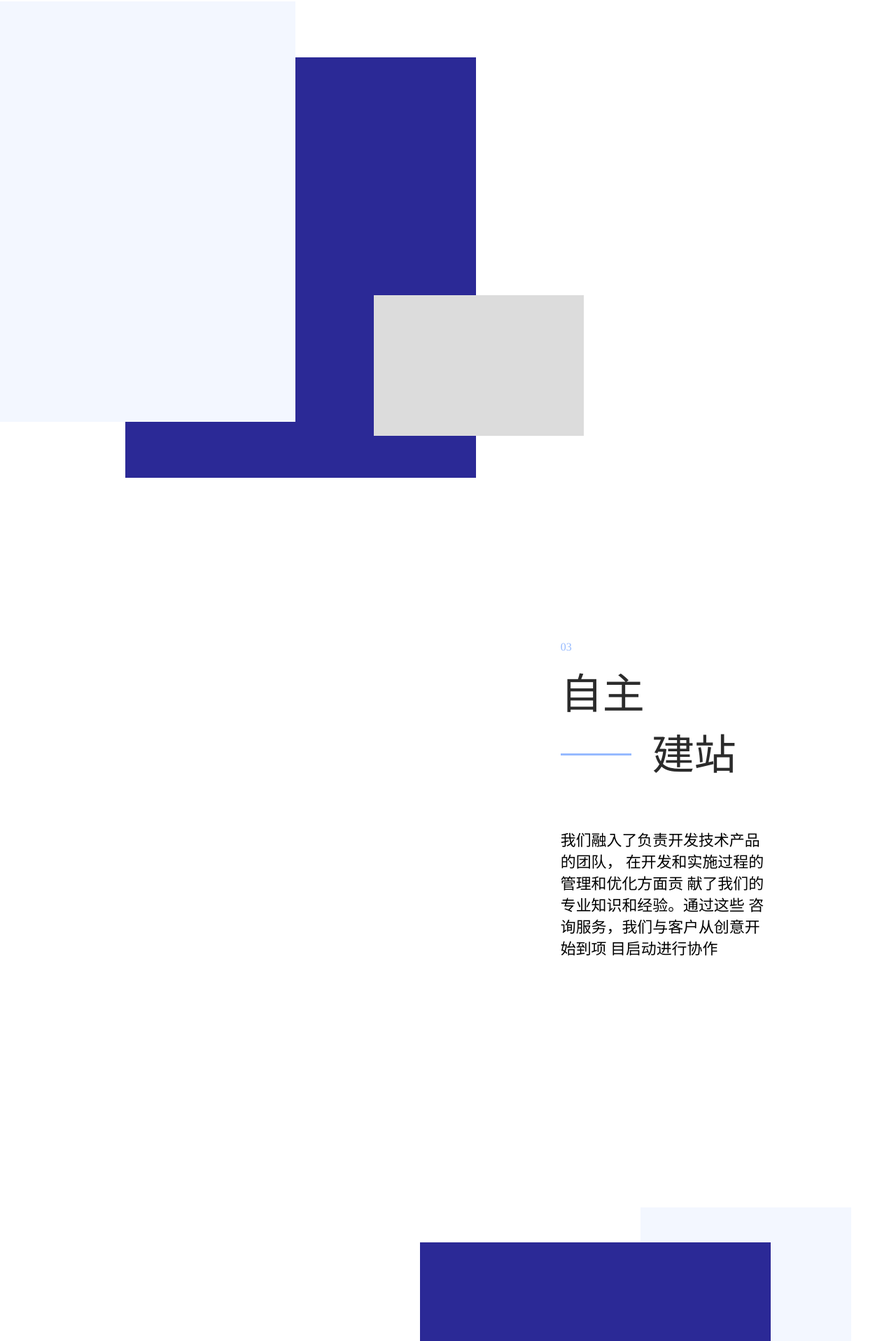
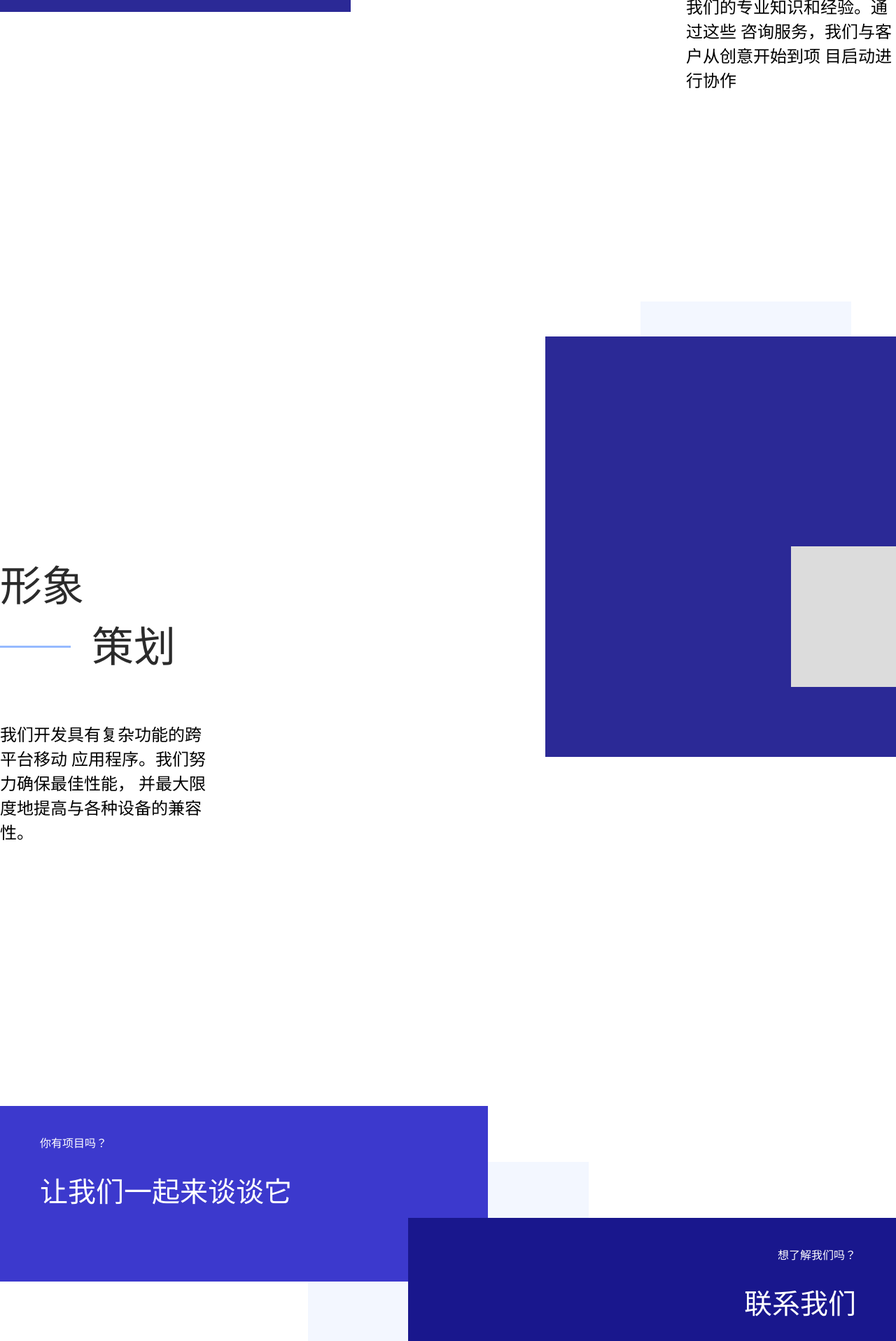
Before and after one commit to weimingYY77/repository, a web app: page /index/template/service.html in a window 1280 px wide; the page is wider, and only the part inside the window is pictured. Shown: the part 4583-6500 px from the top of that part at 70% size. Run offline with its HTML, style and script files only (its server is not run), Linux system fonts and the light colour scheme; data that the repository does not hold is empty.

Commit message:
服务页底部

```diff
--- a/company/src/main/webapp/css/common-css/common.css
+++ b/company/src/main/webapp/css/common-css/common.css
@@ -92,7 +92,6 @@ ul,ol,li{
 }
 a{
     text-decoration: none;
-    display: block;
 }
 img{
     border: none;
--- a/company/src/main/webapp/css/subpage-css/service.css
+++ b/company/src/main/webapp/css/subpage-css/service.css
@@ -1,9 +1,15 @@
-body{
-	font-size: 100%;
+.container_top{
+	width: 72%;
+	margin: 0 auto;
 }
 .container{
 	width: 72%;
 	margin: 0 auto;
+}
+@media all and (max-width:1300px) {
+	.container{
+	   width:100%;
+}
 }
 /* 顶部 */
 .head_top{
@@ -66,7 +72,7 @@ body{
 	margin-left:-10%;
 }
 .head_text .skill{
-	font-size: 90px;
+	font-size: 68px;
 	color: #fff;
 }
 /* 主体内容 */
@@ -93,7 +99,7 @@ body{
 }
 .work>p{
 	display: inline-block;
-	font-size:137%;
+	font-size:24px;
 	color: #2B2B2B;
 	line-height: 36px;
 	padding-left: 64px;
@@ -109,6 +115,7 @@ body{
 	height: 601px;
 	background: #F3F7FF;
 	position: absolute;
+	z-index: -1;
 }
 .extend_lft{
 	display: inline-block;
@@ -146,7 +153,7 @@ body{
 }
 .introduce{
 	height: 132px;
-	font-size:137%;
+	font-size:24px;
 	margin-top: 67px;
 }
 .space_three{
@@ -202,23 +209,30 @@ body{
 	width: 100%;
 	margin-top: 418px;
 	position: relative;
+
+}
+.us{
+   	height: 500px;
+   	position: relative;
 }
 .project,.contact{
    display: inline-block;
-   width: 700px;
+   width: 50%;
    height: 251px;
+   position: absolute;
 }
 .project{
 	background: #3C39CD;
-	float: left;
 	text-align: left;
 	padding-left: 57px;
+	left: 0;
 }
 .contact{
+	top: 160px;
 	background: #19178D;
-	float: right;
 	text-align: right;
 	padding-right: 57px;
+	right: 0;
 }
 .main_content .xs{
 	font-size: 16px;
@@ -226,7 +240,93 @@ body{
 	padding-top: 40px;
 }
 .main_content .xl{
-	font-size: 50px;
+	font-size: 40px;
 	color: #fff;
 	padding-top: 27px
 }
+.white{
+	background: #F3F7FF;
+	width: 401px;
+	height: 401px;
+	position: absolute;
+	left: 50%;
+	margin-left: -200px;
+	top: 80px;
+	z-index: -2;
+}
+/* 底部 */
+.foot{
+	width: 100%;
+	background: #14134E;
+	margin-top: 200px;
+	padding-bottom: 47px;
+}
+.foot_lft,.foot_rit{
+	display: inline-block;
+}
+.foot_lft{
+	margin-top: 87px;
+	float: left;
+	width: 55%;
+}
+.foot_lft .company_logo{
+    font-size: 40px;
+    color: #fff;
+}
+.foot_lft .company_desc{
+    width: 100%;
+    color: #fff;
+    margin-top: 53px;
+    font-size: 18px;
+}
+.foot_lft .company_name{
+	font-size: 16px;
+	color: #96BAFF;
+	margin-top: 59px;
+}
+.foot_lft .do{
+	display: block;
+	margin-top: 27px;
+	color: #96BAFF;
+}
+.foot_lft .do>a{
+    display: inline-block;
+    color: #96BAFF;
+    font-size: 16px;
+    padding-left: 44px;
+}
+.footlist {
+	margin-top: 64px;
+}
+.footlist li{
+	display: inline-block;
+	padding-right: 50px;
+}
+.footlist li a{
+	color: #fff;
+}
+.foot_rit{
+	float: right;
+	width: 40%;
+	margin-top: 167px;
+}
+.foot_rit>p{
+	color: #96BAFF;
+	font-size: 16px;
+}
+.tel,.qq,.blog{
+	margin-top: 25px;
+}
+.number{
+	font-size: 14px;
+	color: #FFFFFF!important;
+	margin-top: 53px;
+}
+.copy{
+	display: inline-block;
+	width: 100%;
+    font-size: 12px;
+	margin-top: 27px;
+	font-size: 14px;
+	color: #FFFFFF!important;
+}
--- a/company/src/main/webapp/index/template/service.html
+++ b/company/src/main/webapp/index/template/service.html
@@ -5,7 +5,8 @@
 	<title>三千客信息技术有限公司</title>
 	<link rel="icon" href="../../images/service/favicon.ico">
 	<link rel="stylesheet" href="../../css/common-css/common.css">
-	<link rel="stylesheet" href="../../css/subpage-css/service.css">
+	<link rel="stylesheet" href="../../css/subpage-css/service.css" media="screen">
+	<meta name="viewport" content="width=device-width, initial-scale=1.0, maximum-scale=1.0, user-scalable=no">
 </head>
 <body>
 <!-- 顶部 -->
@@ -22,7 +23,7 @@
    	  	 			<div class="line"></div>
    	  	 		</div>
    	  	 	</div>
-   	  	    <div class="container">
+   	  	    <div class="container_top">
                  <div class="head_text">
                  	<p class="develop">我们开发应用程序</p>
                  	<div class="space_one"></div>
@@ -31,6 +32,7 @@
    	  	    </div>
    	  </div>
    </div>
+   <!-- 内容 -->
    <div class="main">
    	  <div class="container">
    	  	<div class="software">
@@ -118,6 +120,7 @@
    	  <!-- 项目和联系我们 -->
    	  <div class="main_content">
    	  	 <div class="container">
+   	  	 <div class="us">
    	  	 	<div class="project">
    	  	 		<p class="xs">你有项目吗？</p>
    	  	 		<p class="xl">让我们一起来谈谈它</p>
@@ -126,7 +129,8 @@
    	  	 		<p class="xs">想了解我们吗？</p>
    	  	 		<p class="xl">联系我们</p>
    	  	 	</div>
-   	  	 	 <div style="clear: both"></div>
+   	  	 	<div class="white"></div>
+   	  	 </div>
    	  	 </div>
    	  </div>
    </div>
```
